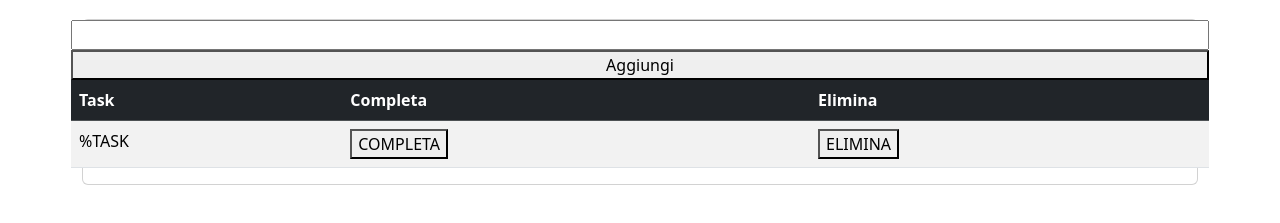
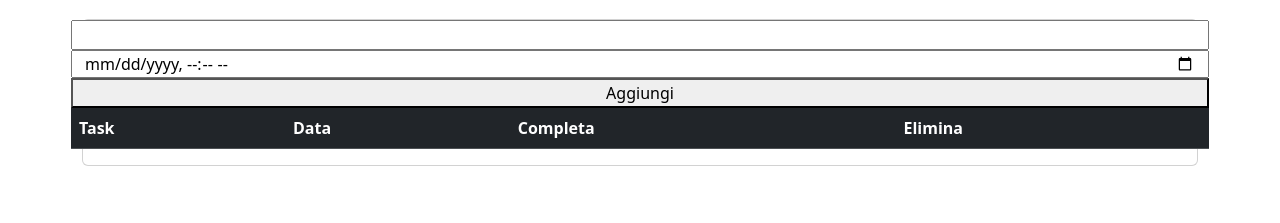
Before and after one commit to labidaniele/todo, a website: page public/index.html in a window 1280 px wide. Both pictures are taken after a click on the button "Aggiungi". Shown: the part 53-276 px from the top of the page. Drawn offline with nearby package versions, Linux system fonts and the light colour scheme; no server answers.

Commit message:
index funzionante

```diff
--- a/public/index.html
+++ b/public/index.html
@@ -14,6 +14,7 @@
     <div class="card">
         <div class="row">
             <input id="inputInsert" type="text"/>
+            <input id="inputDate" type="datetime-local"/>
             <button id="buttonInsert" type="button">Aggiungi</button>
         </div>
         <div class="row">
@@ -21,17 +22,12 @@
                 <thead class="table-dark">
                     <tr>
                         <th>Task</th>
+                        <th>Data</th>
                         <th>Completa</th>
                         <th>Elimina</th>
                     </tr>
                 </thead>
-                <tbody id="listTable">
-                    <tr>
-                        <td>%TASK</td>
-                        <td><button id="COMPLETE_%ID" type="button">COMPLETA</button></td>
-                        <td><button id="DELETE_%ID" type="button">ELIMINA</button></td>
-                    </tr>
-                </tbody>
+                <tbody id="listTable"></tbody>
             </table>
         </div>
     </div>
--- a/public/index.js
+++ b/public/index.js
@@ -12,8 +12,8 @@ const createMiddleware = () => {
       // Carica tutte le todo
       load: () => {
         return fetch("/todo")
-          .then((response) => response.json())
-          .then((json) => json); // { todos: [...] }
+          .then((response) => response.json());
+          //.then((json) => json); // { todos: [...] } /////////////////////////////////////////////
       },
 
       // Segna come completata
@@ -39,6 +39,7 @@ const createMiddleware = () => {
     const template = `
       <tr>
         <td class="%COLOR">%TASK</td>
+        <td>%DATE</td>
         <td><button class="btn btn-success" id="COMPLETE_%ID" type="button">COMPLETA</button></td>
         <td><button class="btn btn-danger" id="DELETE_%ID" type="button">ELIMINA</button></td>
       </tr>
@@ -50,6 +51,7 @@ const createMiddleware = () => {
           let row = template
             .replace("%COLOR", todo.completed ? "text-success" : "text-primary")
             .replace("%TASK", todo.name)
+            .replace("%DATE", todo.date)
             .replace("COMPLETE_%ID", "COMPLETE_" + todo.id)
             .replace("DELETE_%ID", "DELETE_" + todo.id);
           html += row;
@@ -77,8 +79,10 @@ const createMiddleware = () => {
       });
     };
 
-    const addTodo = (taskName) => {
-      const todo = { name: taskName, completed: false };
+    const addTodo = (taskName, dateValue) => {
+      const dateString = dateValue.replace("T", " ");
+
+      const todo = { name: taskName, date: dateString, completed: false };
       middleware.send(todo).then(() => reload());
     };
 
@@ -106,11 +110,20 @@ const createMiddleware = () => {
   const businessLogic = createBusinessLogic(middleware, list);
 
   // Gestione form
-  const inputInsert = document.querySelector("#inputInsert");
+  const inputInsert = document.querySelector("#inputInsert");  ////////////////////
+  const inputDate = document.querySelector("#inputDate");
   const buttonInsert = document.querySelector("#buttonInsert");
+
+
+
   buttonInsert.onclick = () => {
-    businessLogic.add(inputInsert.value);
+
+    const taskName = inputInsert.value;
+    const dateValue = inputDate.value
+
+    businessLogic.add(taskName, dateValue);
     inputInsert.value = "";
+    inputDate.value = "";
   };
 
   // Carica subito la lista
```
